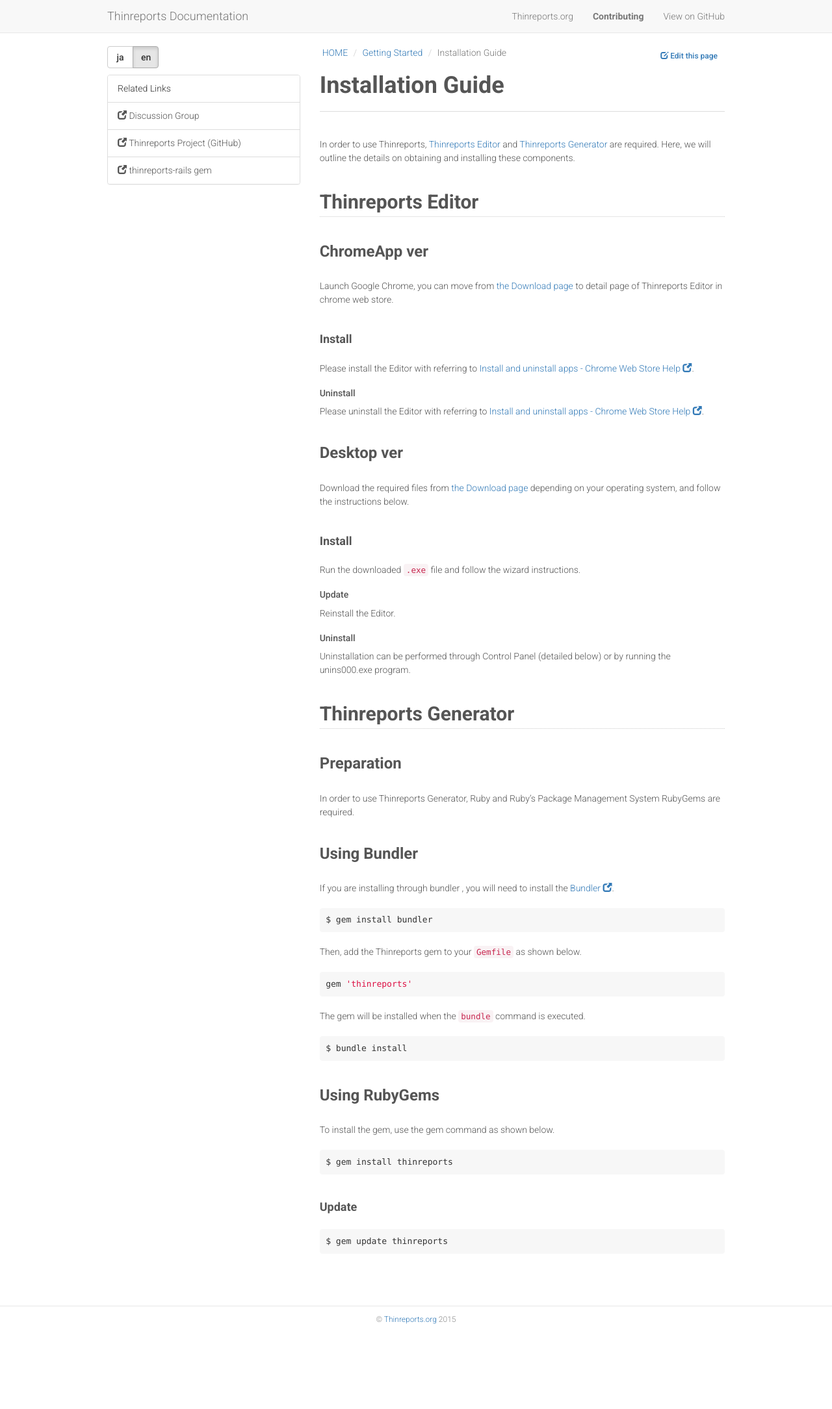
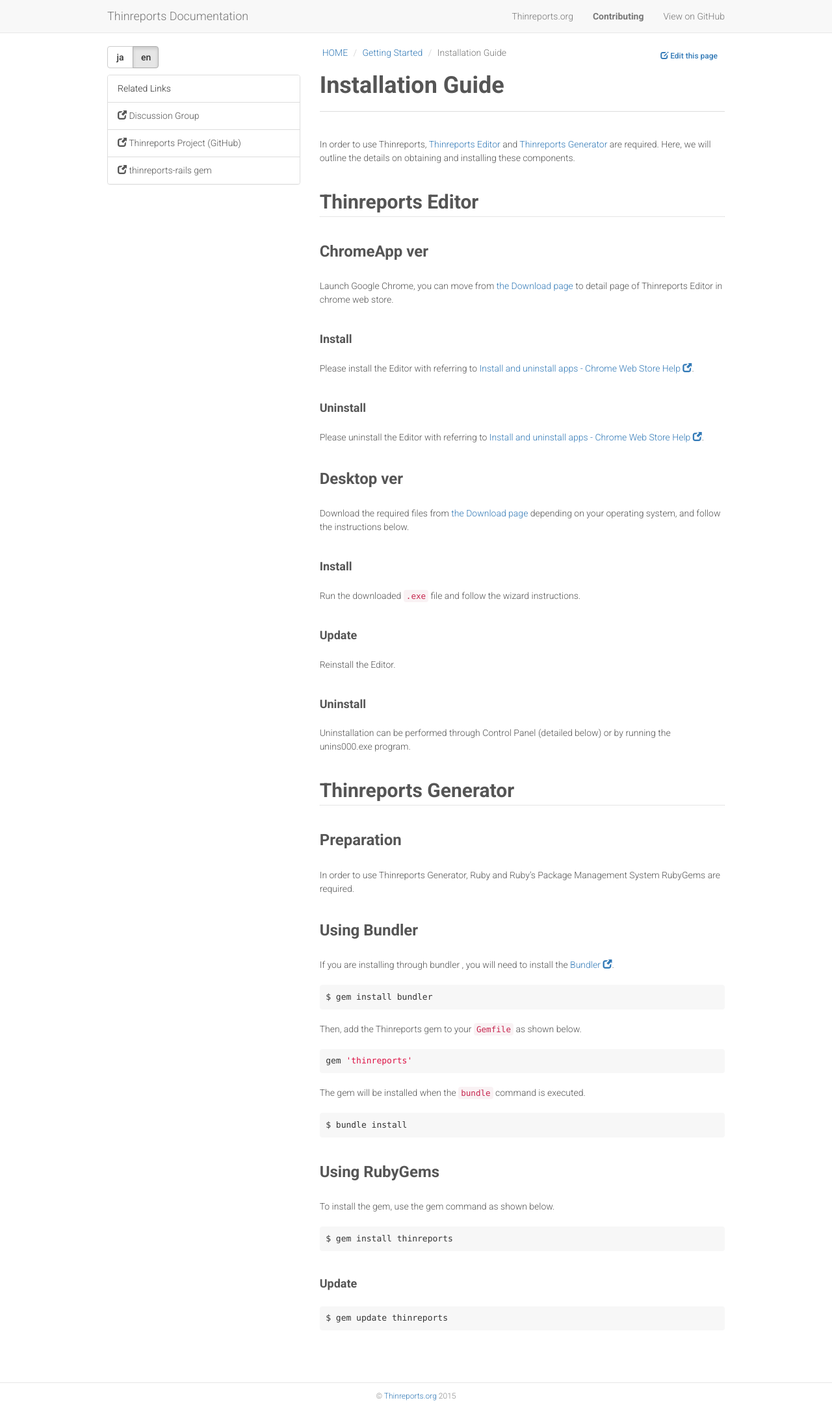
Before and after one commit to thinreports/documentation, a Jekyll site: the page built from en/getting-started/installation.md, in a window 1280 px wide. Shown: the whole page at 65% size. Built offline with Jekyll 4.4.1, drawn with Linux system fonts in a browser that asks for light colours; nearby versions of some CDN libraries; Markdown is read by kramdown in place of the engine named in the settings; before the commit the page ends 2051 px from its top, so only the background shows below that.

Commit message:
Fix heading

```diff
--- a/en/getting-started/installation.md
+++ b/en/getting-started/installation.md
@@ -19,7 +19,7 @@
 
 Please install the Editor with referring to [Install and uninstall apps - Chrome Web Store Help](https://support.google.com/chrome_webstore/answer/1053369?hl=en).
 
-##### Uninstall
+#### Uninstall
 
 Please uninstall the Editor with referring to [Install and uninstall apps - Chrome Web Store Help](https://support.google.com/chrome_webstore/answer/1053369?hl=en).
 
@@ -32,11 +32,11 @@
 
 Run the downloaded `.exe` file and follow the wizard instructions.
 
-##### Update
+#### Update
 
 Reinstall the Editor.
 
-##### Uninstall
+#### Uninstall
 
 Uninstallation can be performed through Control Panel (detailed below) or by running the unins000.exe program.
 
```
